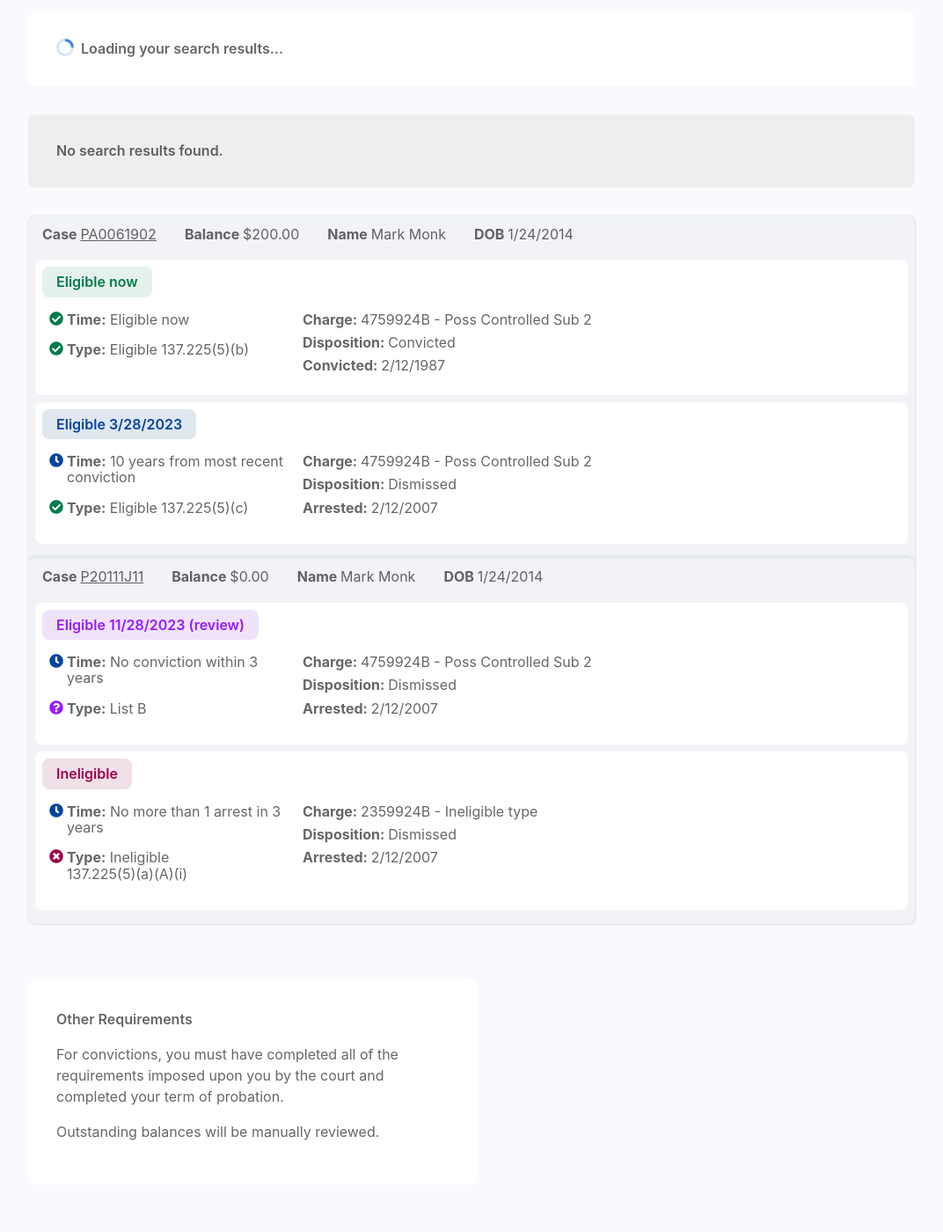
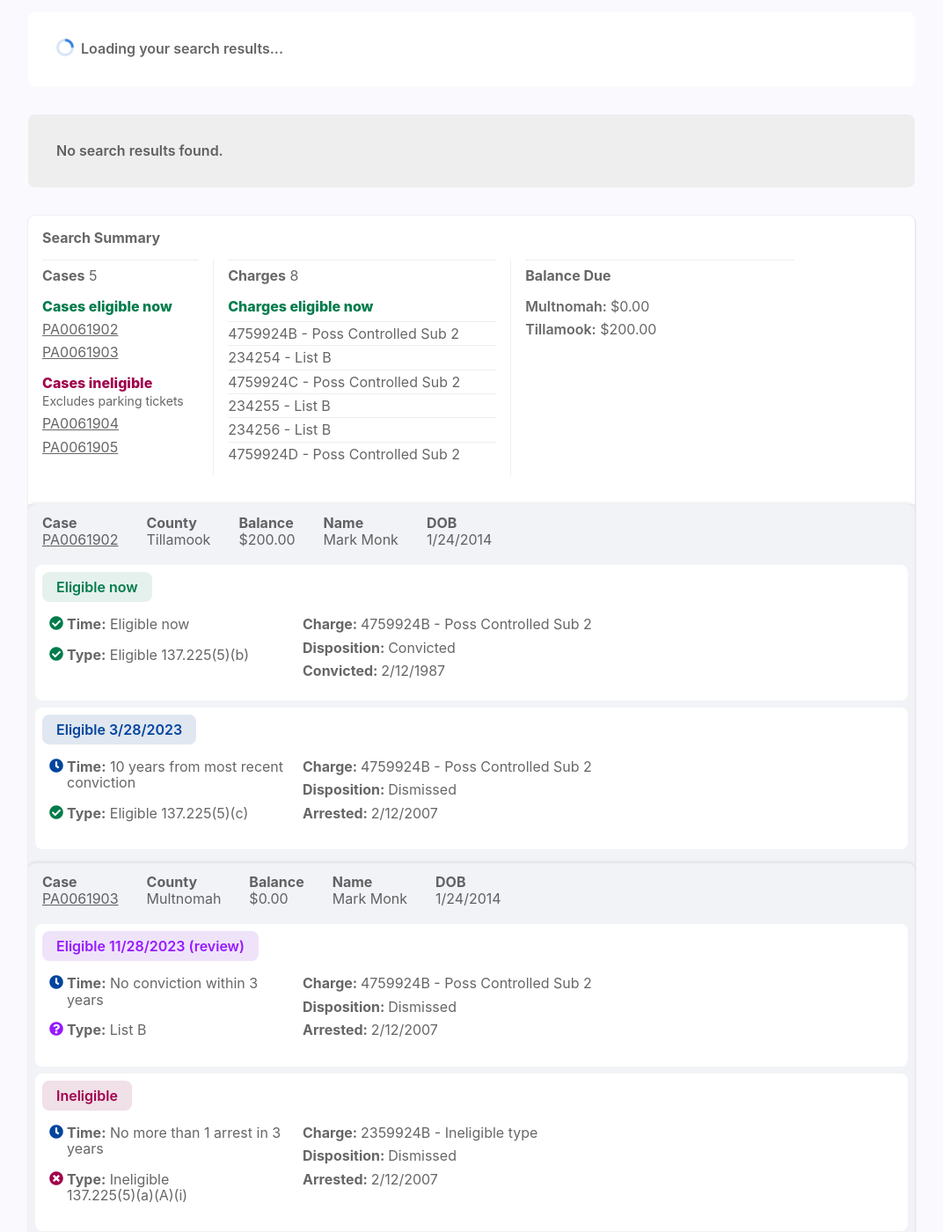
Before and after one commit to hmarcks/expunge-pdx-frontend, a Jekyll site: the page built from search/index.html, in a window 1280 px wide and 1400 px high, scrolled down 761 px. Shown: the whole window at 88% size, without its empty margins (104-1176 px from the left). Built offline with Jekyll 4.4.1, drawn with Linux system fonts in a browser that asks for light colours; nearby versions of some CDN libraries.

Commit message:
Adds search summary

```diff
--- a/search/index.html
+++ b/search/index.html
@@ -69,23 +69,62 @@ title: Search Records - Record Expunge Helper Oregon
 
   <section class="bg-gray-blue-2 shadow br3 overflow-auto">
 
+    <div class="bg-white pa3">
+      <h2 class="mb3 f5 fw7">Search Summary</h2>
+      <div class="flex-ns">
+        <div class="w-100 w-30-ns w-20-l br-ns b--light-gray mr3-ns pr3 mb3">
+          <h3 class="bt b--light-gray pt2 mb3"><span class="fw7">Cases</span> 5</h3>
+          <div class="fw8 green mb2">Cases eligible now</div>
+          <ul class="list mb3">
+            <li class="mb2"><a href="#" class="underline">PA0061902</a></li>
+            <li class="mb2"><a href="#" class="underline">PA0061903</a></li>
+          </ul>
+          <h3 class="fw8 red mb1">Cases ineligible</h3>
+          <p class="f6 mb2">Excludes parking tickets</p>
+          <ul class="list mb3">
+            <li class="mb2"><a href="#" class="underline">PA0061904</a></li>
+            <li class="mb2"><a href="#" class="underline">PA0061905</a></li>
+          </ul>
+        </div>
+        <div class="w-100 w-50-ns w-33-l br-ns b--light-gray mr3-ns pr3 mb3">
+          <h3 class="bt b--light-gray pt2 mb3"><span class="fw7">Charges</span> 8</h3>
+          <div class="fw8 green mb2">Charges eligible now</div>
+          <ul class="list mb3">
+            <li class="bt b--light-gray pt1 mb1">4759924B - Poss Controlled Sub 2</li>
+            <li class="bt b--light-gray pt1 mb1">234254 - List B</li>
+            <li class="bt b--light-gray pt1 mb1">4759924C - Poss Controlled Sub 2</li>
+            <li class="bt b--light-gray pt1 mb1">234255 - List B</li>
+            <li class="bt b--light-gray pt1 mb1">234256 - List B</li>
+            <li class="bt b--light-gray pt1 mb1">4759924D - Poss Controlled Sub 2</li>
+          </ul>
+        </div>
+        <div class="w-100 w-20-ns w-33-l pr3 mb3">
+          <h3 class="fw7 bt b--light-gray pt2 mb3">Balance Due</h3>
+          <ul class="list">
+            <li class="mb2"><span class="fw6">Multnomah: </span>$0.00</li>
+            <li class="mb2"><span class="fw6">Tillamook:</span> $200.00</li>
+          </ul>
+        </div>
+      </div>
+    </div>
+
     <div class="mb3">
       <div class="cf pv2 br3 br--top shadow-case">
         <div class="fl ph3 pv1">
-          <span class="fw7">Case </span>
+          <h3 class="fw7">Case </h3>
           <a class="underline" href="#">PA0061902</a>
         </div>
         <div class="fl ph3 pv1">
-          <span class="fw7">Balance </span>
-          $200.00
+          <div class="fw7">County</div>Tillamook
         </div>
         <div class="fl ph3 pv1">
-          <span class="fw7">Name </span>
-          Mark Monk
+          <div class="fw7">Balance</div>$200.00
         </div>
         <div class="fl ph3 pv1">
-          <span class="fw7">DOB </span>
-          1/24/2014
+          <div class="fw7">Name</div>Mark Monk
+        </div>
+        <div class="fl ph3 pv1">
+          <div class="fw7">DOB</div>1/24/2014
         </div>
       </div>
 
@@ -151,20 +190,20 @@ title: Search Records - Record Expunge Helper Oregon
     <div class="mb3">
       <div class="cf pv2 br3 br--top shadow-case">
         <div class="fl ph3 pv1">
-          <span class="fw7">Case </span>
-          <a class="underline" href="#">P20111J11</a>
+          <h3 class="fw7">Case </h3>
+          <a class="underline" href="#">PA0061903</a>
         </div>
         <div class="fl ph3 pv1">
-          <span class="fw7">Balance </span>
-          $0.00
+          <div class="fw7">County</div>Multnomah
         </div>
         <div class="fl ph3 pv1">
-          <span class="fw7">Name </span>
-          Mark Monk
+          <div class="fw7">Balance</div>$0.00
         </div>
         <div class="fl ph3 pv1">
-          <span class="fw7">DOB </span>
-          1/24/2014
+          <div class="fw7">Name</div>Mark Monk
+        </div>
+        <div class="fl ph3 pv1">
+          <div class="fw7">DOB</div>1/24/2014
         </div>
       </div>
 
```
Also changed, not shown: 1 other file.
